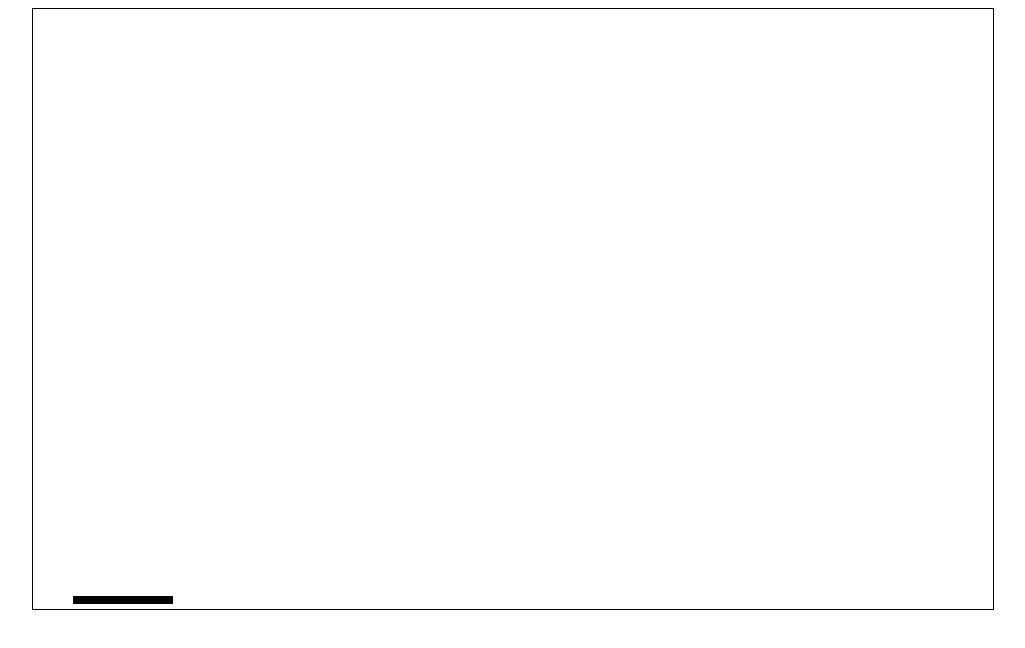
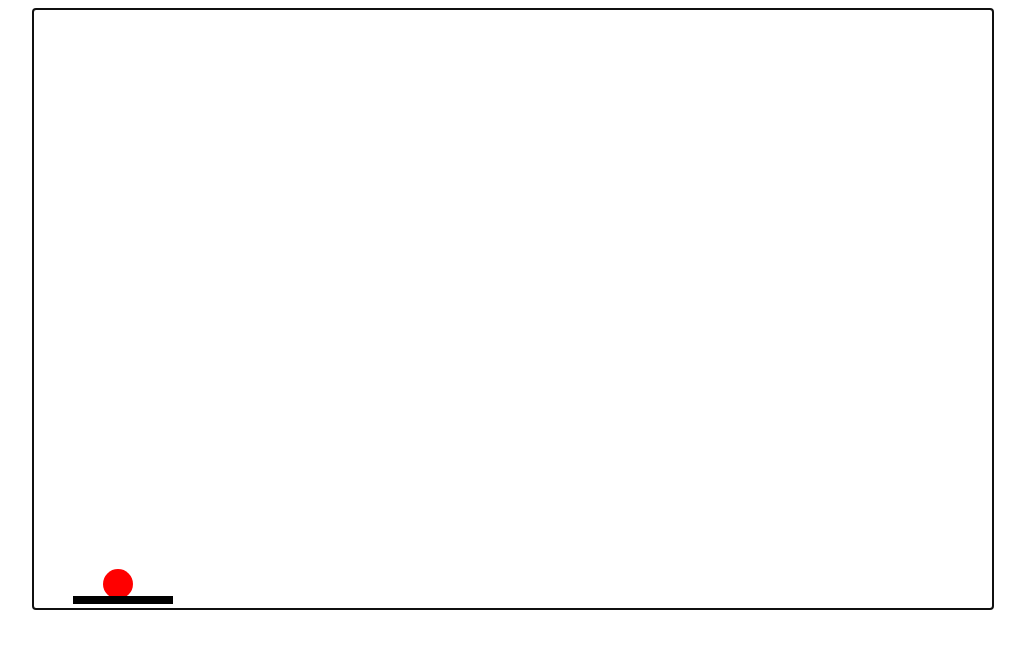
Before and after one commit to anupingale/bricks, a website: page index.html in a window 1280 px wide. Shown: the whole page, without its empty margins (127-1152 px from the left). Drawn offline with Linux system fonts and the light colour scheme.

Commit message:
Initialize ball.
css added to the ball.

```diff
--- a/index.html
+++ b/index.html
@@ -3,9 +3,12 @@
 		<title>bricks</title>
 		<link rel="stylesheet" href="/src/stylesheet.css" />
 		<script src="/src/paddle.js"></script>
+		<script src="/src/ball.js"></script>
 		<script src="/src/controller.js"></script>
 	</head>
 	<body onload="initializeGame()">
-		<main id="screen" class="viewport" tabindex="0"></main>
+		<main id="screen" class="viewport" tabindex="0">
+			<div class="ball" id="ball_1"></div>
+		</main>
 	</body>
 </html>
--- /dev/null
+++ b/src/ball.js
@@ -0,0 +1,9 @@
+class Ball {
+	constructor(height, width, bottom, left, speed) {
+		this.height = height;
+		this.width = width;
+		this.bottom = bottom;
+		this.left = left;
+		this.speed = speed;
+	}
+}
--- a/src/controller.js
+++ b/src/controller.js
@@ -4,6 +4,14 @@ const drawPaddle = function(document, paddle) {
 	slider.style.width = paddle.width;
 	slider.style.bottom = paddle.bottom;
 	slider.style.left = paddle.left;
+};
+
+const drawBall = function(document, ball) {
+	let slider = document.getElementById("ball_1");
+	slider.style.height = ball.height;
+	slider.style.width = ball.width;
+	slider.style.bottom = ball.bottom;
+	slider.style.left = ball.left;
 };
 
 const initializePaddle = function(document, paddle) {
@@ -15,6 +23,15 @@ const initializePaddle = function(document, paddle) {
 	drawPaddle(document, paddle);
 };
 
+const initializeBall = function(document, ball) {
+	let screen = document.getElementById("screen");
+	let ballDiv = document.createElement("div");
+	ballDiv.id = "ball_1";
+	ballDiv.className = "ball";
+	screen.appendChild(ballDiv);
+	drawBall(document, ball);
+};
+
 const movePaddle = function(document, paddle) {
 	if (event.key == "ArrowRight") paddle.moveRight();
 	if (event.key == "ArrowLeft") paddle.moveLeft();
@@ -23,7 +40,10 @@ const movePaddle = function(document, paddle) {
 
 const initializeGame = function() {
 	let screen = document.getElementById("screen");
+	let ball = new Ball(30, 30, 10, 70, 5);
 	let paddle = new Paddle(8, 100, 40, 5, 5);
 	initializePaddle(document, paddle);
+	initializeBall(document, ball);
+	screen.focus();
 	screen.onkeydown = movePaddle.bind(null, document, paddle);
 };
--- a/src/stylesheet.css
+++ b/src/stylesheet.css
@@ -10,3 +10,9 @@
   position: absolute;
   background-color: black
 }
+
+.ball {
+  border-radius: 100%;
+  position: absolute;
+  background-color:red
+}
```
Also changed, not shown: package.json (added, +25 -0 lines), 3 other files.
